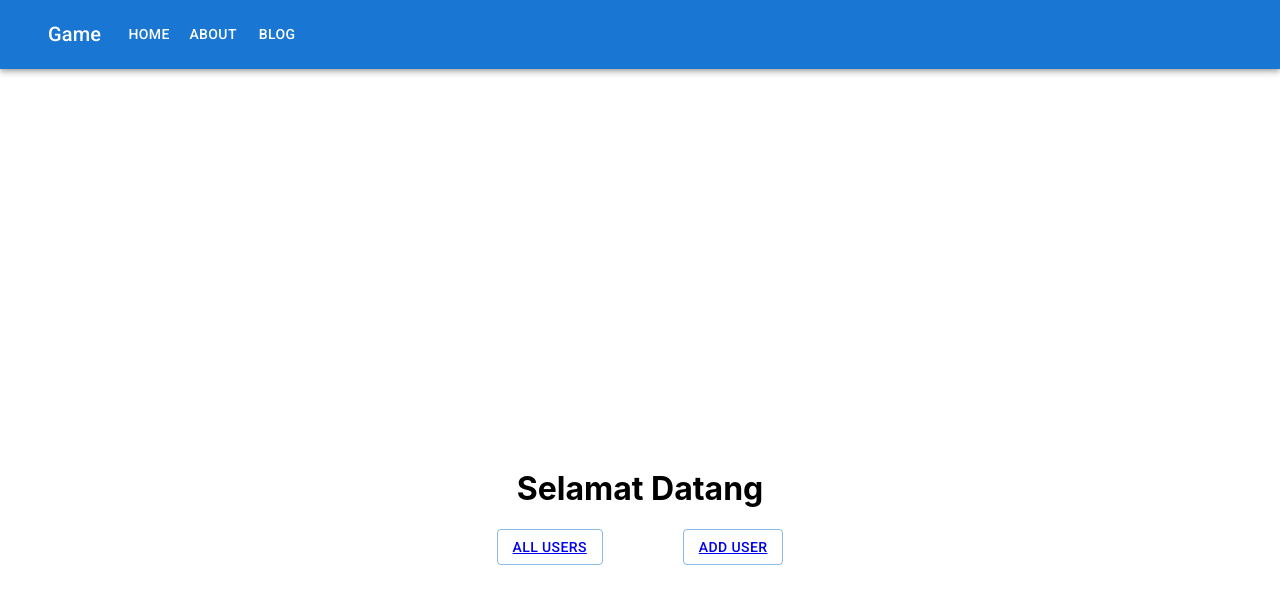
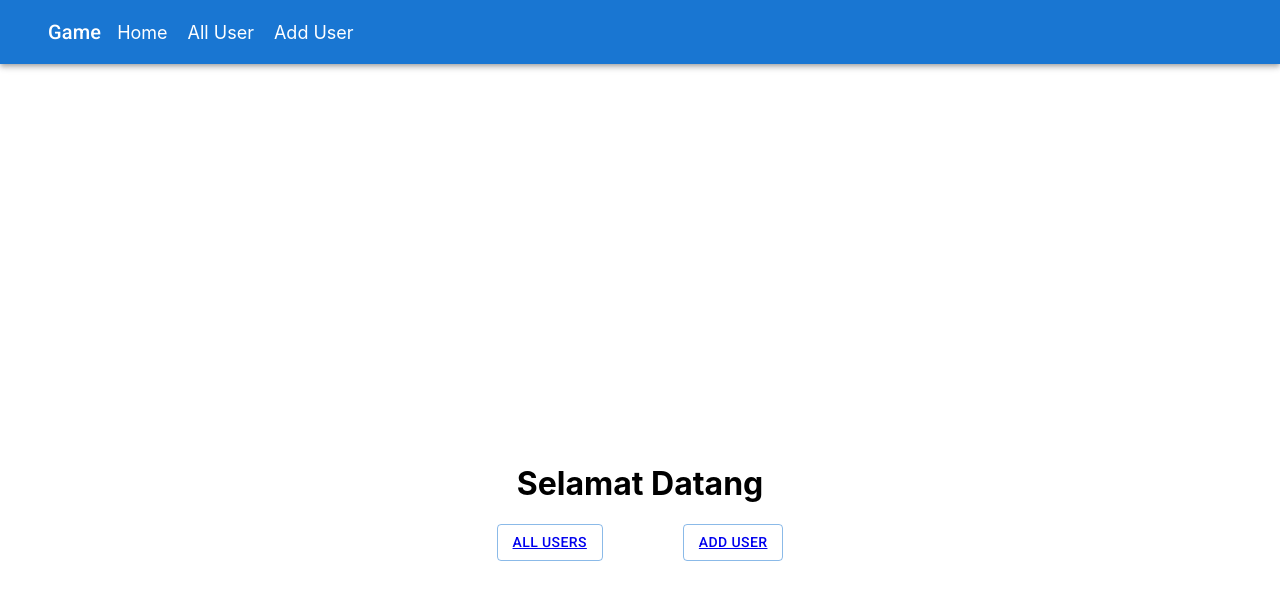
Before and after one commit to saufiroja/challange-6, a React (Create React App) app in the folder client/: page / in a window 1280 px wide. Shown: the top 604 px of the page. Built offline with nearby package versions, Linux system fonts and the light colour scheme.

Commit message:
menambah nav link

```diff
--- a/client/src/components/navbar/NavbarComponents.jsx
+++ b/client/src/components/navbar/NavbarComponents.jsx
@@ -1,44 +1,43 @@
 import React from "react";
-import {
-  AppBar,
-  Container,
-  Toolbar,
-  Typography,
-  Box,
-  Menu,
-  Button,
-  MenuItem,
-} from "@mui/material";
-
-const pages = ["Home", "About", "Blog"];
+import { AppBar, Container, Toolbar, Typography } from "@mui/material";
+import { NavLink } from "react-router-dom";
+import styles from "./Navbar.module.css";
 
 const NavbarComponents = (props) => {
   return (
-    <AppBar position="relative">
+    <AppBar className={styles.header} position="static">
       <Container maxWidth="xl">
         <Toolbar>
           <Typography variant="h6" sx={{ mr: 2 }}>
-            {props.title}
+            Game
           </Typography>
-          <Box>
-            <Menu>
-              {pages.map((page) => (
-                <MenuItem key={page}>
-                  <Typography>{page}</Typography>
-                </MenuItem>
-              ))}
-            </Menu>
-          </Box>
-          <Box sx={{ flexGrow: 1, display: { xs: "none", md: "flex" } }}>
-            {pages.map((page) => (
-              <Button
-                key={page}
-                sx={{ my: 2, color: "white", display: "block" }}
-              >
-                {page}
-              </Button>
-            ))}
-          </Box>
+          <NavLink
+            className={styles.tabs}
+            to="/"
+            exact
+            variant="h6"
+            sx={{ mr: 2 }}
+          >
+            Home
+          </NavLink>
+          <NavLink
+            className={styles.tabs}
+            to="/users"
+            exact
+            variant="h6"
+            sx={{ mr: 2 }}
+          >
+            All User
+          </NavLink>
+          <NavLink
+            className={styles.tabs}
+            to="/adduser"
+            exact
+            variant="h6"
+            sx={{ mr: 2 }}
+          >
+            Add User
+          </NavLink>
         </Toolbar>
       </Container>
     </AppBar>
```
